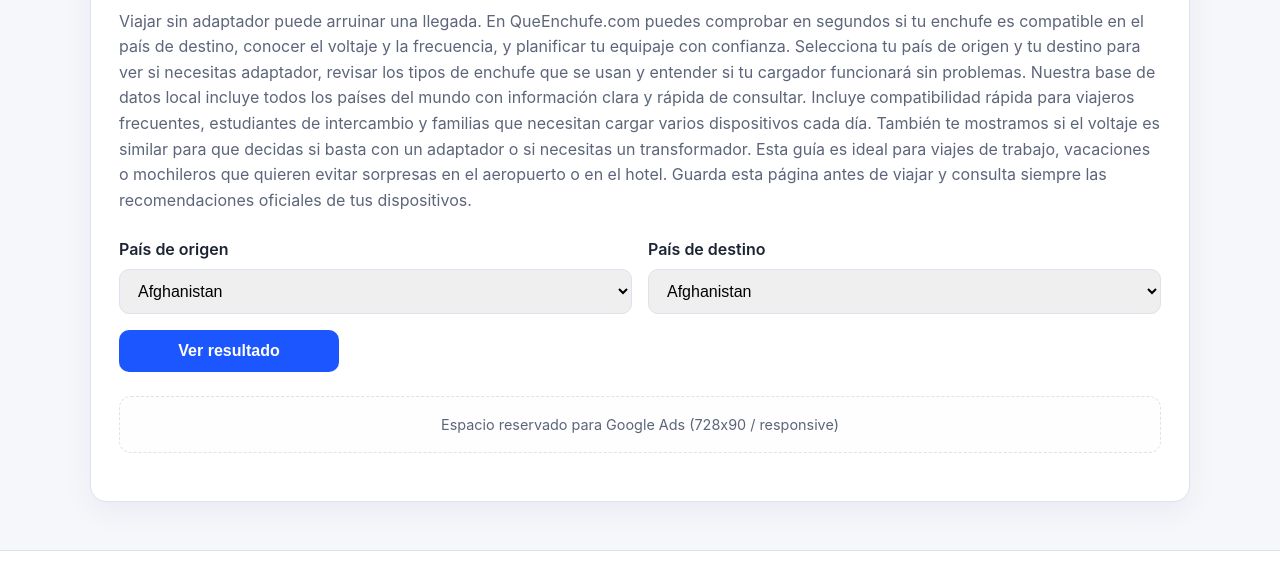
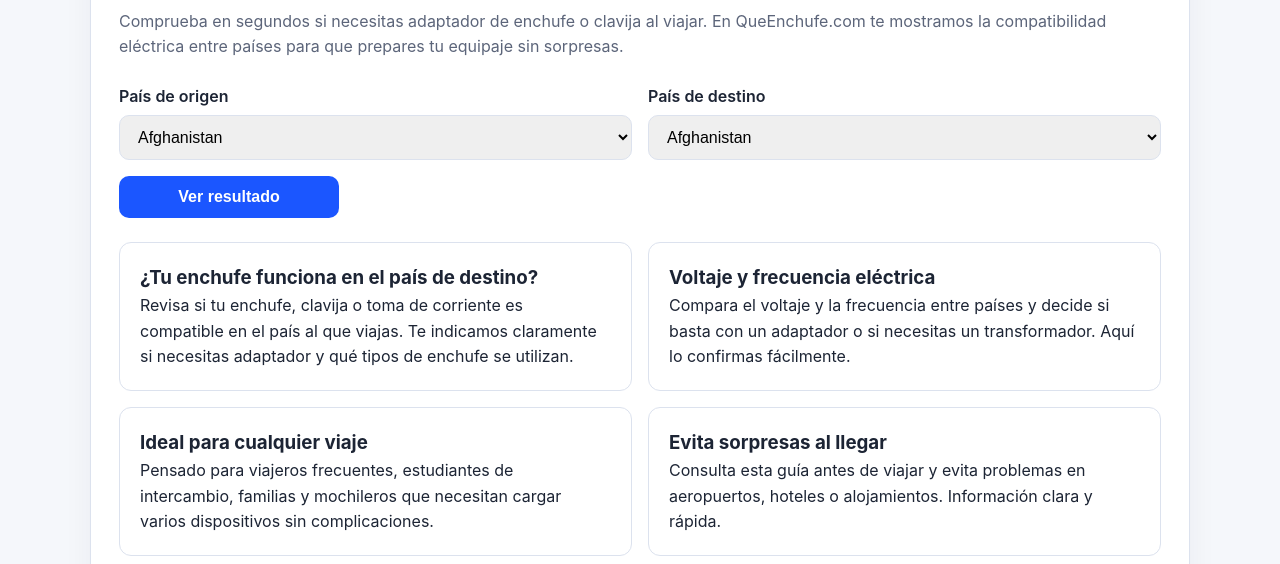
Before and after one commit to elpenultimo/queenchufe, a website: page index.html in a window 1280 px wide. Shown: the part 187-751 px from the top of the page. Drawn offline with Linux system fonts and the light colour scheme.

Commit message:
Update home intro and info cards

```diff
--- a/assets/styles.css
+++ b/assets/styles.css
@@ -147,6 +147,14 @@ button:hover {
   gap: 16px;
 }
 
+.info-cards {
+  margin-top: 24px;
+}
+
+.info-cards .card {
+  margin-top: 0;
+}
+
 .card {
   background: var(--card);
   border: 1px solid var(--border);
--- a/index.html
+++ b/index.html
@@ -24,7 +24,7 @@
     <section id="home" class="panel">
       <h1>¿Qué enchufe necesitas para viajar?</h1>
       <p class="lead">
-        Viajar sin adaptador puede arruinar una llegada. En QueEnchufe.com puedes comprobar en segundos si tu enchufe es compatible en el país de destino, conocer el voltaje y la frecuencia, y planificar tu equipaje con confianza. Selecciona tu país de origen y tu destino para ver si necesitas adaptador, revisar los tipos de enchufe que se usan y entender si tu cargador funcionará sin problemas. Nuestra base de datos local incluye todos los países del mundo con información clara y rápida de consultar. Incluye compatibilidad rápida para viajeros frecuentes, estudiantes de intercambio y familias que necesitan cargar varios dispositivos cada día. También te mostramos si el voltaje es similar para que decidas si basta con un adaptador o si necesitas un transformador. Esta guía es ideal para viajes de trabajo, vacaciones o mochileros que quieren evitar sorpresas en el aeropuerto o en el hotel. Guarda esta página antes de viajar y consulta siempre las recomendaciones oficiales de tus dispositivos.
+        Comprueba en segundos si necesitas adaptador de enchufe o clavija al viajar. En QueEnchufe.com te mostramos la compatibilidad eléctrica entre países para que prepares tu equipaje sin sorpresas.
       </p>
 
       <form id="search-form" class="form">
@@ -38,6 +38,25 @@
         </label>
         <button type="submit">Ver resultado</button>
       </form>
+
+      <section class="info-cards grid">
+        <article class="card">
+          <h3>¿Tu enchufe funciona en el país de destino?</h3>
+          <p>Revisa si tu enchufe, clavija o toma de corriente es compatible en el país al que viajas. Te indicamos claramente si necesitas adaptador y qué tipos de enchufe se utilizan.</p>
+        </article>
+        <article class="card">
+          <h3>Voltaje y frecuencia eléctrica</h3>
+          <p>Compara el voltaje y la frecuencia entre países y decide si basta con un adaptador o si necesitas un transformador. Aquí lo confirmas fácilmente.</p>
+        </article>
+        <article class="card">
+          <h3>Ideal para cualquier viaje</h3>
+          <p>Pensado para viajeros frecuentes, estudiantes de intercambio, familias y mochileros que necesitan cargar varios dispositivos sin complicaciones.</p>
+        </article>
+        <article class="card">
+          <h3>Evita sorpresas al llegar</h3>
+          <p>Consulta esta guía antes de viajar y evita problemas en aeropuertos, hoteles o alojamientos. Información clara y rápida.</p>
+        </article>
+      </section>
 
       <div class="ad-slot">
         <!-- ADS HERE -->
```
